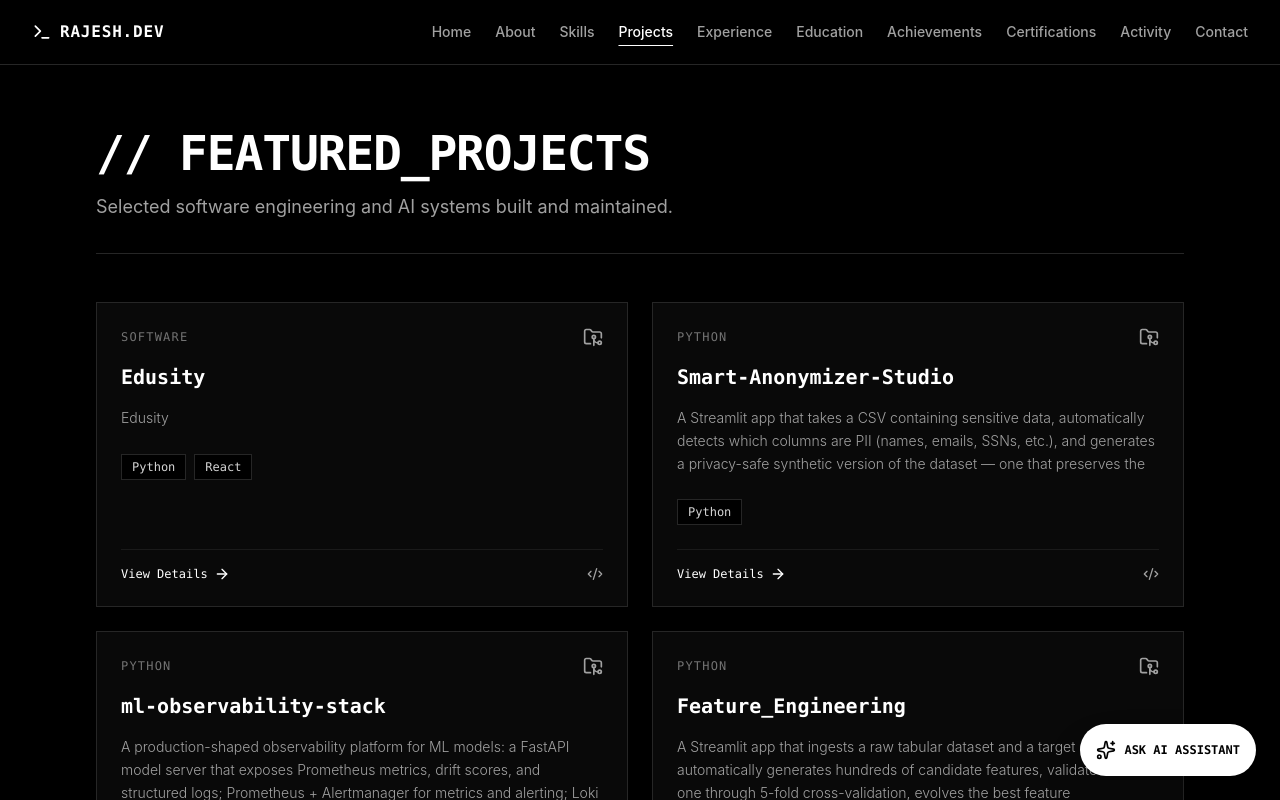
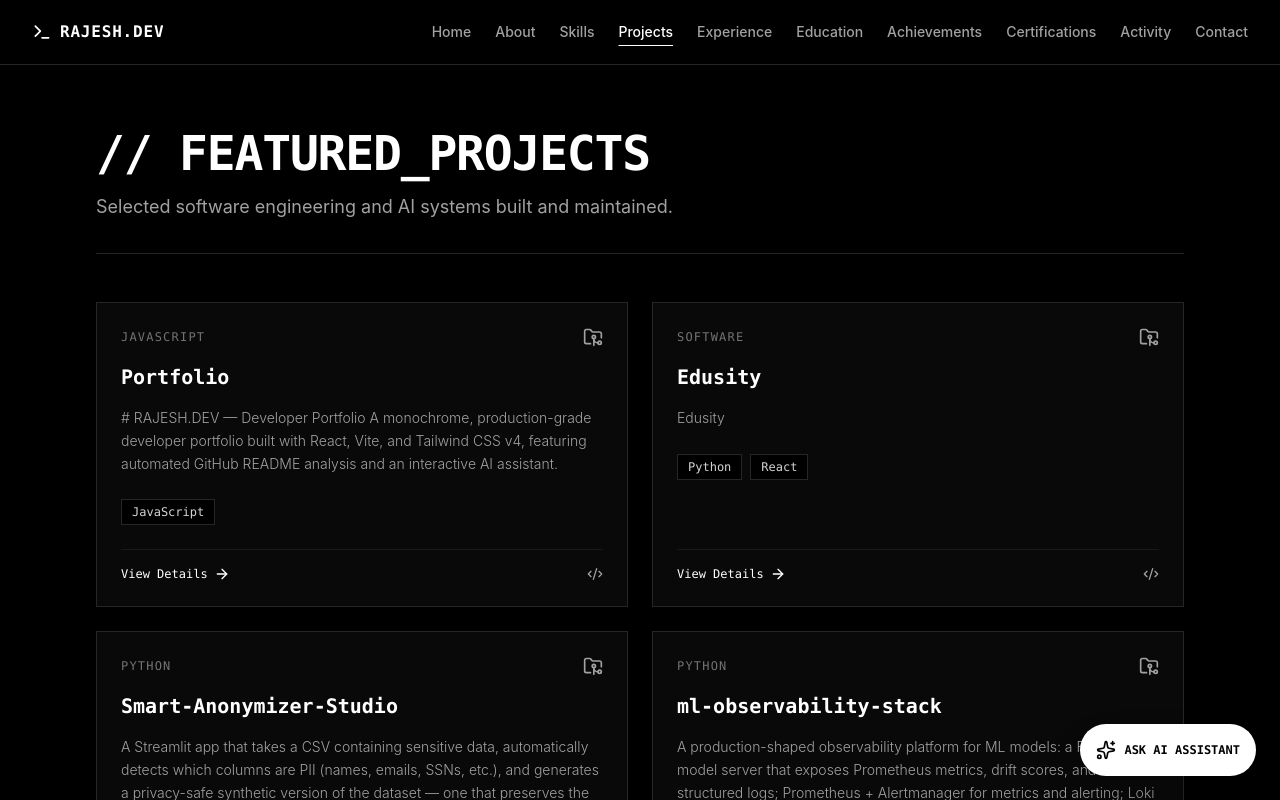
Before and after one commit to rajeshchauhdary/Portfolio, a React (Vite) app: page /projects in a window 1280 px wide. Shown: the top 800 px of the page. Built offline with nearby package versions, Linux system fonts and the light colour scheme.

Commit message:
feat: generate AI summaries for all projects including Portfolio

```diff
--- a/src/data/projectsData.js
+++ b/src/data/projectsData.js
@@ -1,4 +1,21 @@
 export const projectsData = [
+  {
+    "id": "portfolio",
+    "name": "Portfolio",
+    "category": "JavaScript",
+    "shortDesc": "\ufeff# RAJESH.DEV \u2014 Developer Portfolio A monochrome, production-grade developer portfolio built with React, Vite, and Tailwind CSS v4, featuring automated GitHub README analysis and an interactive AI assistant.",
+    "fullDesc": "\ufeff# RAJESH.DEV \u2014 Developer Portfolio A monochrome, production-grade developer portfolio built with React, Vite, and Tailwind CSS v4, featuring automated GitHub README analysis and an interactive AI assistant.",
+    "tags": [
+      "JavaScript"
+    ],
+    "github": "https://github.com/rajeshchauhdary/Portfolio",
+    "demo": "#",
+    "highlights": [
+      "Developed primarily in JavaScript",
+      "Documented with project README and source repository",
+      "Automatically synchronized from GitHub"
+    ]
+  },
   {
     "id": "edusity",
     "name": "Edusity",
```
